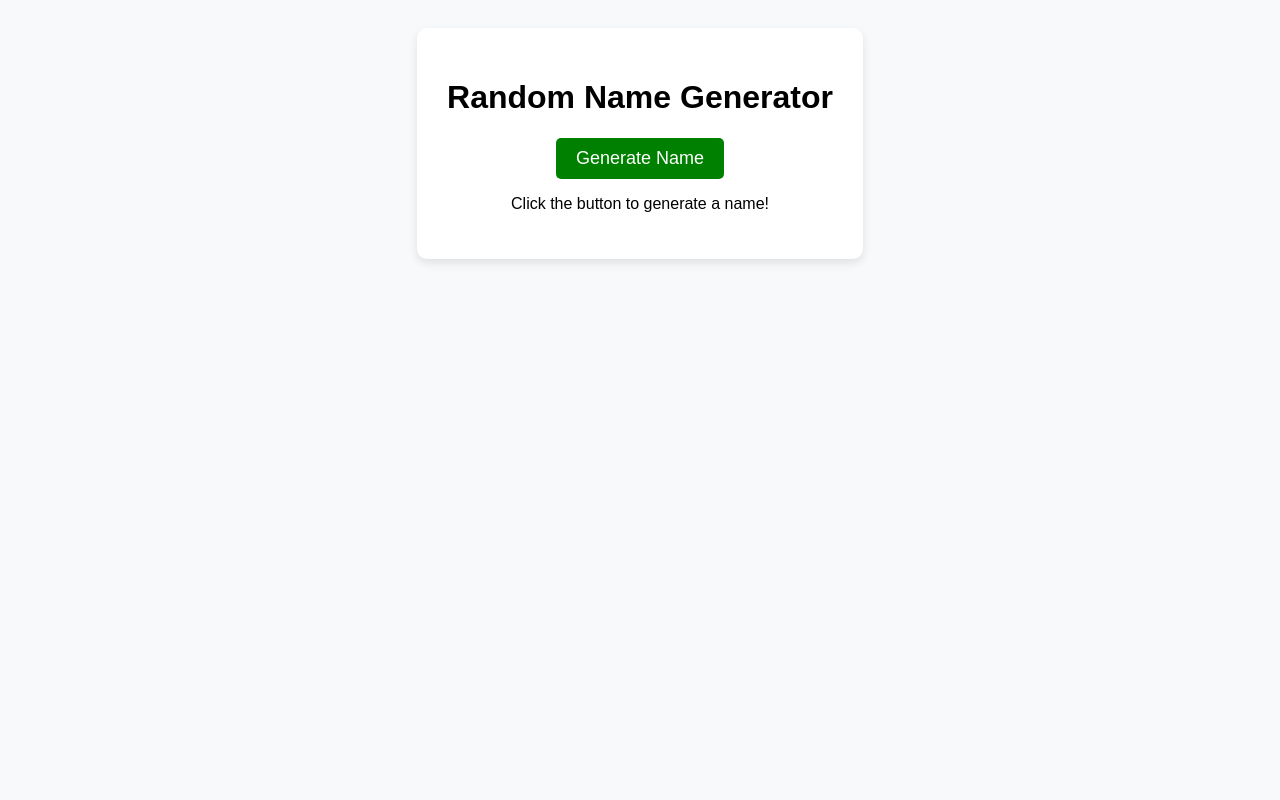
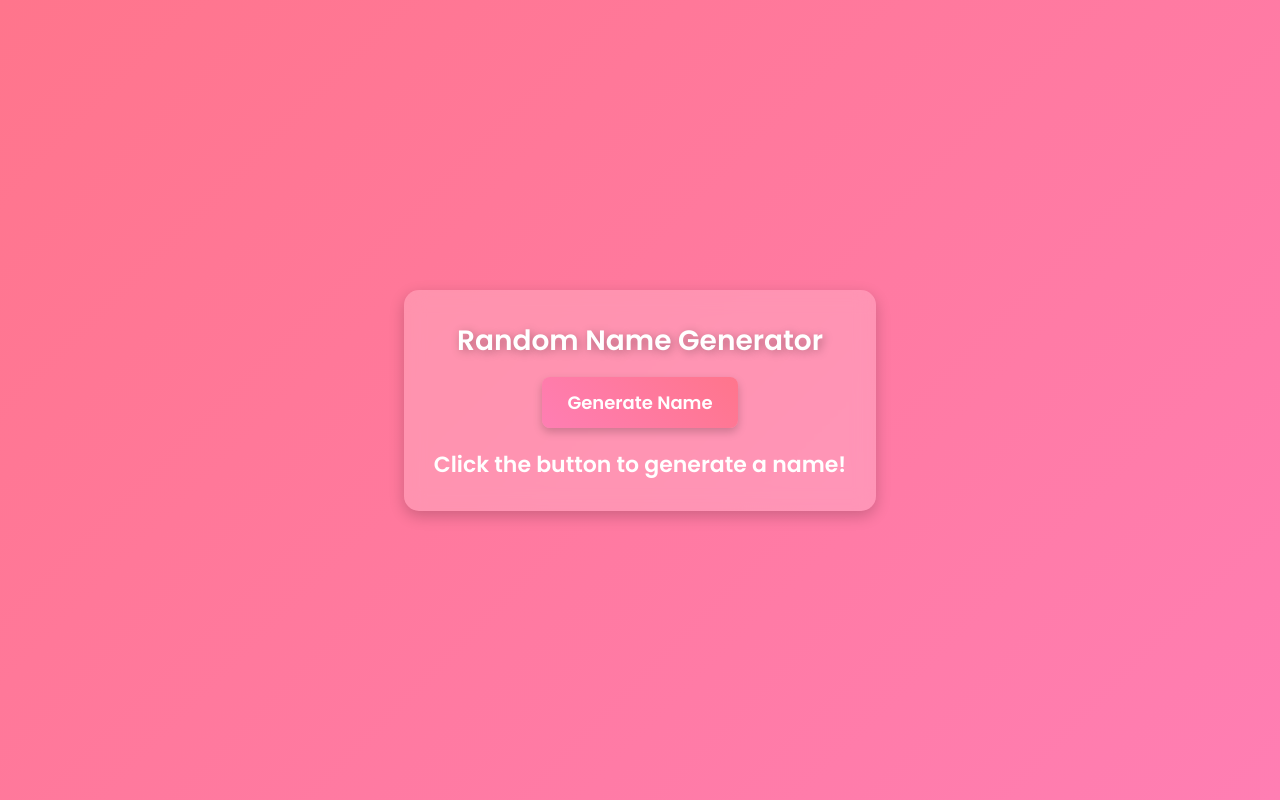
Before and after one commit to ManasGamer/Name-Generator, a plain HTML site: page index.html in a window 1280 px wide. Drawn offline with Linux system fonts and the light colour scheme.

Commit message:
Update style.css

```diff
--- a/style.css
+++ b/style.css
@@ -1,40 +1,77 @@
-body {
-    font-family: Arial, sans-serif;
-    text-align: center;
-    background-color: #f8f9fa;
-    padding: 20px;
+/* Import Google Font */
+@import url('https://fonts.googleapis.com/css2?family=Poppins:wght@300;400;600&display=swap');
+
+* {
+    margin: 0;
+    padding: 0;
+    box-sizing: border-box;
+    font-family: 'Poppins', sans-serif;
 }
 
-.container {
-    background: white;
-    padding: 30px;
-    border-radius: 10px;
-    box-shadow: 0px 4px 10px rgba(0, 0, 0, 0.1);
-    display: inline-block;
+/* Background Styling */
+body {
+    background: linear-gradient(135deg, #ff758c, #ff7eb3);
+    display: flex;
+    justify-content: center;
+    align-items: center;
+    height: 100vh;
 }
 
-button {
-    background-color: green;
-    color: white;
-    border: none;
-    padding: 10px 20px;
-    font-size: 18px;
-    cursor: pointer;
-    border-radius: 5px;
+/* Main Container */
+.container {
+    background: rgba(255, 255, 255, 0.2);
+    padding: 30px;
+    border-radius: 15px;
+    box-shadow: 0px 5px 15px rgba(0, 0, 0, 0.2);
+    text-align: center;
+    backdrop-filter: blur(10px);
 }
 
-button:disabled {
-    background-color: grey;
-    cursor: not-allowed;
+/* Title */
+h1 {
+    font-size: 28px;
+    font-weight: 600;
+    color: white;
+    text-shadow: 2px 2px 10px rgba(0, 0, 0, 0.3);
 }
 
+/* Generate Button */
+button {
+    background: linear-gradient(45deg, #ff7eb3, #ff758c);
+    border: none;
+    padding: 12px 25px;
+    font-size: 18px;
+    font-weight: bold;
+    color: white;
+    border-radius: 8px;
+    cursor: pointer;
+    margin-top: 15px;
+    transition: 0.3s;
+    box-shadow: 0px 4px 10px rgba(0, 0, 0, 0.2);
+}
+
+button:hover {
+    background: linear-gradient(45deg, #ff758c, #ff7eb3);
+    transform: scale(1.05);
+}
+
+/* Name Display */
+#nameDisplay {
+    margin-top: 20px;
+    font-size: 22px;
+    font-weight: bold;
+    color: white;
+}
+
+/* Loading Effect */
 .loading {
-    font-size: 20px;
+    font-size: 18px;
     color: #ffdd57;
     font-weight: bold;
     animation: blink 1s infinite;
 }
 
+/* Blinking Animation */
 @keyframes blink {
     50% { opacity: 0.5; }
 }
```
